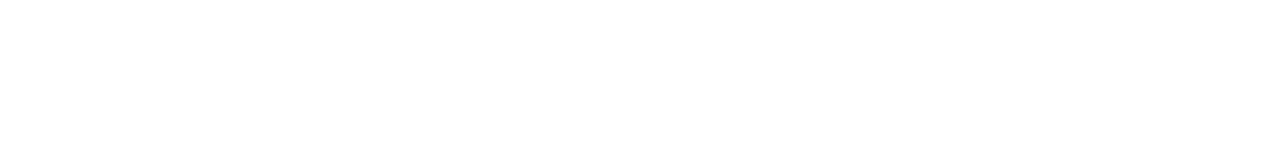
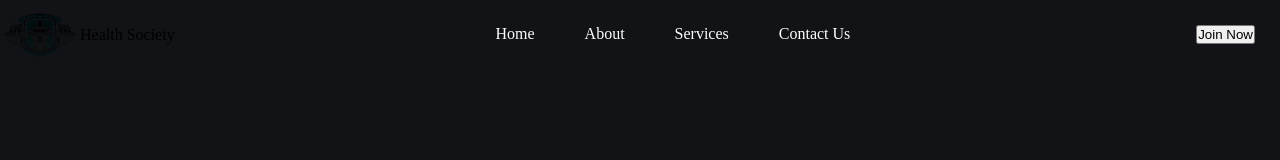
Before and after one commit to Mranirudh1289/Landing-Page-using-HTML---CSS, a plain HTML site: page index.html in a window 1280 px wide. Drawn offline with Linux system fonts and the light colour scheme.

Commit message:
Till now

```diff
--- a/index.html
+++ b/index.html
@@ -4,8 +4,27 @@
     <meta charset="UTF-8">
     <meta name="viewport" content="width=device-width, initial-scale=1.0">
     <title>Health Society - Your Favorite Gym</title>
+    <link rel="stylesheet" href="style.css">
 </head>
 <body>
+    <nav>
+        <nav class="nav-logo">
+            <img class="logo-img" src="./Img/Logo.png" alt="logo">
+            <span>Health Society</span>
+        </nav>
 
+        <nav class="nav-links">
+            <ul>
+                <li><a href="#">Home</a></li>
+                <li><a href="#">About</a></li>
+                <li><a href="#">Services</a></li>
+                <li><a href="#">Contact Us</a></li>
+            </ul>
+        </nav>
+
+        <nav class="nav-btn">
+            <button>Join Now</button>
+        </nav>
+    </nav>
 </body>
 </html>
--- /dev/null
+++ b/style.css
@@ -0,0 +1,45 @@
+* {
+    margin: 0;
+    padding: 0;
+}
+
+body {
+    background-color: #111317;
+}
+
+nav {
+    display: flex;
+    justify-content: space-between;
+}
+
+.nav-logo {
+    display: flex;
+    justify-content: center;
+    align-items: center;
+}
+
+.logo-img {
+    width: 80px;
+    height: 60px;
+    mix-blend-mode: multiply;
+    filter: invert(100%);
+
+}
+
+.nav-links ul {
+    display: flex;
+}
+
+.nav-links ul li {
+    list-style: none;
+    padding: 25px;
+}
+
+.nav-links ul li a {
+    text-decoration: none;
+    color: white;
+}
+
+.nav-btn {
+    padding: 25px;
+}
```
Also changed, not shown: Img/Logo.png (added).
